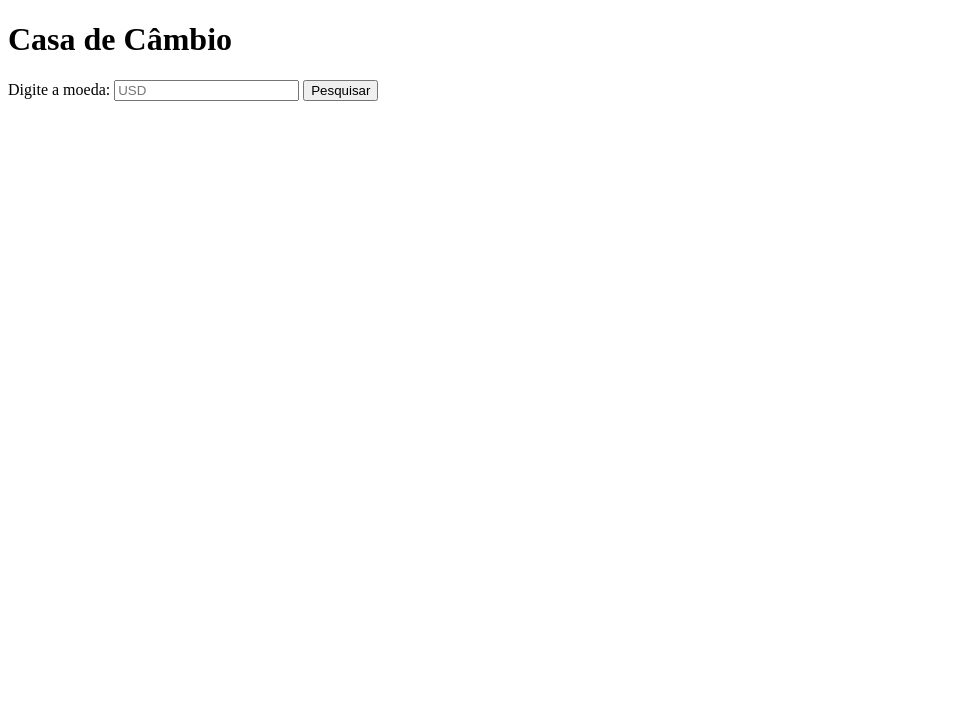
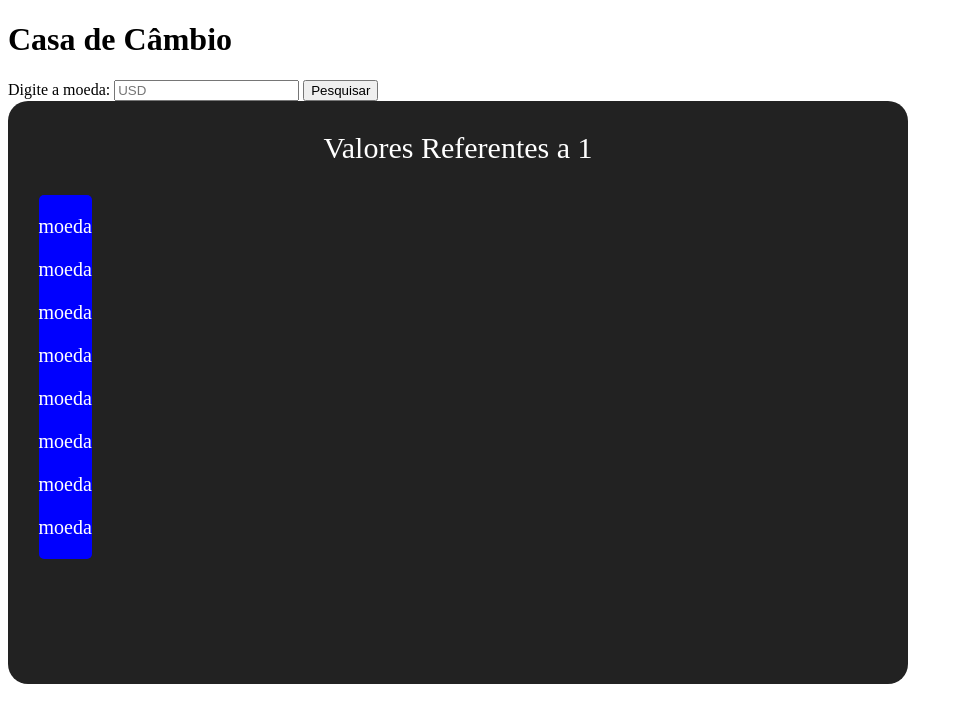
Before and after one commit to viniciusjosedev/exercise-casa-de-cambio, a website built with Vite: page index.html in a window 1280 px wide. Shown: the whole page, without its empty margins (0-963 px from the left). Built offline with nearby package versions, Linux system fonts and the light colour scheme; files whose address does not match are found by name.

Commit message:
atualizações

```diff
--- a/index.html
+++ b/index.html
@@ -15,7 +15,24 @@
 			<input type="text" id="input-text" placeholder="USD">
 		</label>
 		<button type="submit">Pesquisar</button>
+		<div class="primeira-div">
+			<p>Valores Referentes a 1</p>
+			<div class="valores">
+				<div class="moeda-valor">
+						<div id="div-moedas">
+							<p> moeda </p>
+						  <p> moeda </p>
+							<p> moeda </p>
+							<p> moeda </p>
+							<p> moeda </p>
+							<p> moeda </p>
+							<p> moeda </p>
+							<p> moeda </p>
+						</div>
+				</div>
+			</div>
+		</div>
 	</main>
-	<script src="./src/" type="module"></script>
+	<script src="./src/main.js" type="module"></script>
 </body>
 </html>
--- a/src/main.js
+++ b/src/main.js
@@ -0,0 +1,2 @@
+import './style.css'
+const urlapi = 'https://api.exchangerate.host/latest';
--- /dev/null
+++ b/src/style.css
@@ -0,0 +1,34 @@
+.primeira-div {
+	background-color: #222222;
+	position: absolute;
+	width: 900px;
+	height: 583px;
+	border-radius: 20px;
+	display: flex;
+	flex-direction: column;
+	align-items: center;
+}
+
+p {
+	font-size: 30px;
+	color: white	;
+}
+
+.valores{
+	width: 839px;
+	height: 218px;
+	display: flex;
+}
+
+.moeda-valor{
+	position: absolute;
+	width: auto;
+	height: auto;
+	background-color: blue;
+	border-radius: 5px;
+}
+
+#div-moedas p {
+	font-size: 20px;
+	color: white;
+}
```
